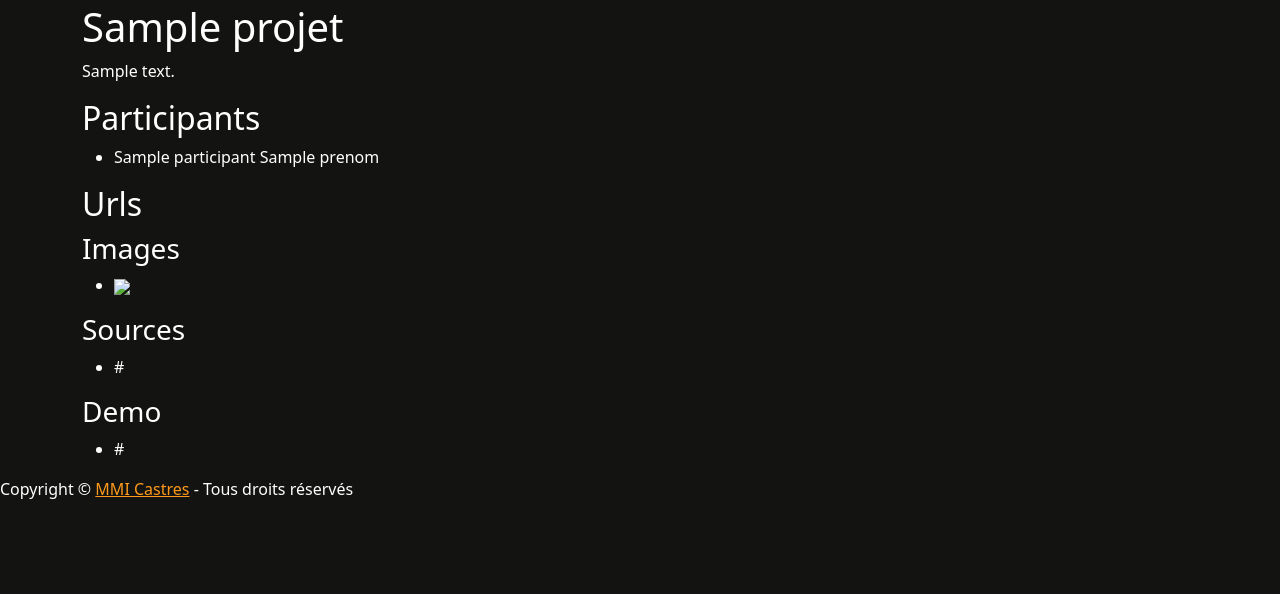
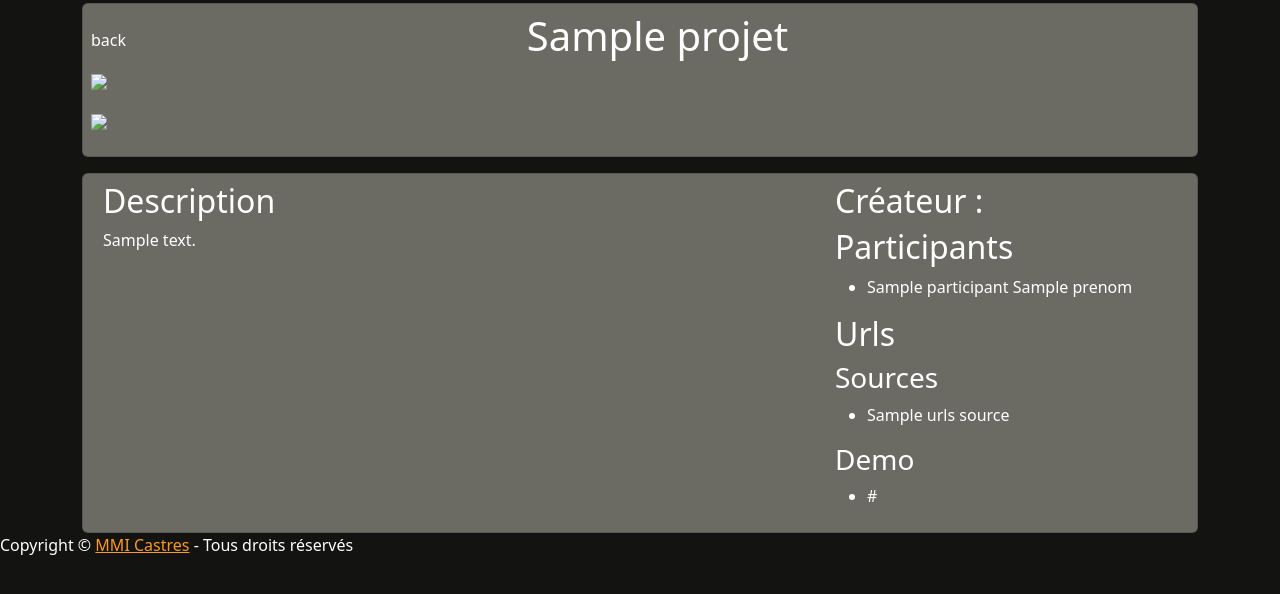
Before and after one commit to mmicastres/sae301-kiliangui, a PHP site: template Views/projet.html.twig in a window 1280 px wide. Shown: the part 53-647 px from the top of the page. Run offline with PHP 8.4, Linux system fonts and the light colour scheme; the template is opened without the code that fills it: most values are stand-ins (such as "Sample title", 1, 10 or a date in 2020); style sheets or scripts are compiled from the project's sources; some libraries are stand-ins or nearby versions.

Commit message:
page projet

```diff
--- a/Controllers/projetsController.php
+++ b/Controllers/projetsController.php
@@ -109,11 +109,13 @@ class ProjetController{
             return;
         }
         $proprietaire = $projet->proprietaire();
+        $is_proprietaire = false;
         if ($proprietaire == $idMembre){
             $message = "Vous etes le propriétaire";
+            $is_proprietaire = true;
         }
         $this->projetManager->completeProjet($projet);
-        echo $this->twig->render('projet.html.twig',array('projet'=>$projet,'acces'=> $_SESSION['acces']));
+        echo $this->twig->render('projet.html.twig',array('projet'=>$projet,'is_proprietaire'=>$is_proprietaire,'acces'=> $_SESSION['acces']));
     }
 
 }
--- a/Views/projet.html.twig
+++ b/Views/projet.html.twig
@@ -1,8 +1,36 @@
 {% extends "index.html.twig" %}
 
 {% block section %}
+    <div class="card p-2">
+        <div class="d-flex flex-row align-items-center justify-content-between">
+            <a href="?action=liste">back</a>
             <h1>{{ projet.nomProjet }}</h1>
+            <div>
+                {% if is_proprietaire %}
+                    <a href="?action=edit&id={{ projet.id }}">edit</a>
+                {% endif %}
+            </div>
+        </div>
+        <ul class="list-unstyled flex">
+                <li><img class="w-100" src="{{ projet.thumbnail.url }}" /></li>
+        </ul>
+        <ul class="list-unstyled flex">
+            {% for image in projet.imgsUrls %}
+                <li class="w-25"><img class="w-100" src="{{ image.url }}" /></li>
+            {% endfor %}
+        </ul>
+    </div>
+
+    <div class=" m-0 card p-2 mt-3 flex-row row row-cols-1 row-cols-md-3 ">
+        <div class="col flex-grow-1">
+            <h2>Description</h2>
             <p>{{ projet.description }}</p>
+
+        </div>
+        <div class="col">
+            <h2>Créateur :</h2>
+
+
             <h2>Participants</h2>
             <ul>
                 {% for participant in projet.participants %}
@@ -10,16 +38,11 @@
                 {% endfor %}
             </ul>
             <h2>Urls</h2>
-      <h3>Images</h3>
-        <ul>
-            {% for image in projet.imgsUrls %}
-            <li><img src="{{ image.url }}" /></li>
-            {% endfor %}
-        </ul>
+
             <h3>Sources</h3>
             <ul>
                 {% for source in projet.urlsSources %}
-            <li>{{ source.url }}</li>
+                    <li><a href="{{ source.url }}">{{ source.titre }}</a></li>
                 {% endfor %}
             </ul>
             <h3>Demo</h3>
@@ -27,4 +50,10 @@
                 {% for demo in projet.urlsDemos %}
                     <li>{{ demo.url }}</li>
                 {% endfor %}
+            </ul>
+        </div>
+
+
+    </div>
+
 {% endblock %}
--- a/Views/utilisateur/projets_liste.html.twig
+++ b/Views/utilisateur/projets_liste.html.twig
@@ -4,9 +4,8 @@
       <h1>Vos projets</h1>
       <ul class="row row-cols-1 row-cols-md-3  row-cols-lg-4  ">
             {% for projet in projets %}
-                  <li class="card mb-3 col">
+                  <li class="card mb-3 col ">
                         <a href="?action=projet&id={{ projet.idProjet }}">
-
                               <img src="{{ projet.thumbnail.url }}" class="card-img-top" alt="...">
                               <div class="card-body">
                                     <h2 class="card-title h5 a ">{{ projet.nomProjet }}</h2>
--- a/design.css
+++ /dev/null
@@ -1,17 +0,0 @@
-.container {
-	min-height:400px;
-}
-.well {
-	min-height: 20px;
-	padding: 19px;
-	margin-bottom: 20px;
-	margin-top: 20px;
-	background-color: #f5f5f5;
-	border: 1px solid #e3e3e3;
-	border-radius: 4px;
-	-webkit-box-shadow: inset 0 1px 1px rgba(0, 0, 0, .05);
-			box-shadow: inset 0 1px 1px rgba(0, 0, 0, .05);
-}
-legend {
-	font-size: 1.2rem;
-}
--- a/styles/index.scss
+++ b/styles/index.scss
@@ -10,6 +10,7 @@ $dark: #343a40;
 $body:#ffffff;
 $body-bg: #131312;
 $body-color:#ffffff;
+$card-bg : #6b6b64;
 
 $table-color : $body-color;
 
@@ -32,6 +33,12 @@ nav .navbar-nav{
 .card a{
   color: white !important;
   text-decoration: none !important;
+  &:has(img:hover){
+    .a {
+      color: $primary !important;
+    }
+  }
+
   :hover{
     .a{
       color: $primary
```
Also changed, not shown: Modules/urls.php (+11 -0 lines). Lines whose indentation alone changed are shown as unchanged.
